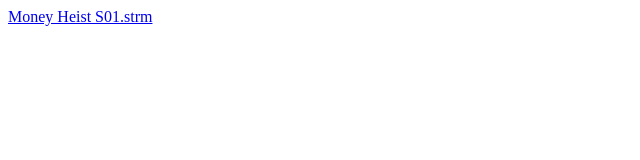
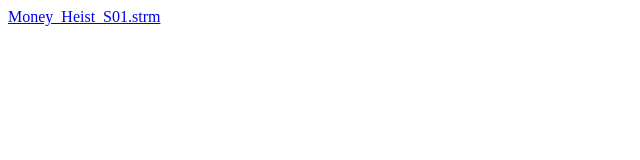
Before and after one commit to hhssse/hhssse.github.io, a plain HTML site: page index.html in a window 1280 px wide. Shown: the full height of the page, 0-640 px from the left. Drawn offline with Linux system fonts and the light colour scheme.

Commit message:
Update index.html

```diff
--- a/index.html
+++ b/index.html
@@ -1,7 +1,7 @@
 <!DOCTYPE html>
 <html>
 <body>
-<a href="Money Heist S01.strm">Money Heist S01.strm</a>
+<a href="Money_Heist_S01.strm">Money_Heist_S01.strm</a>
 <br/>
 </body>
 </html>
```
